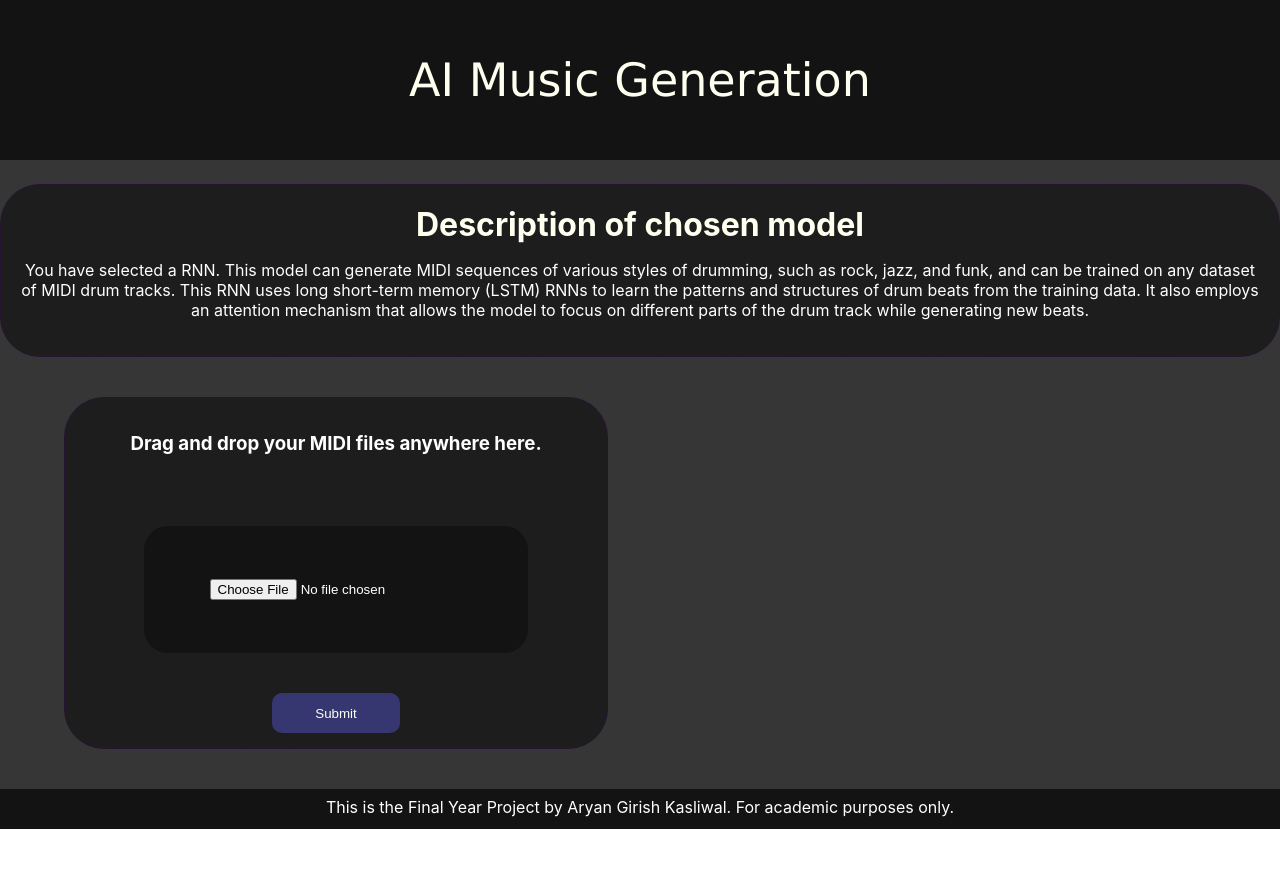
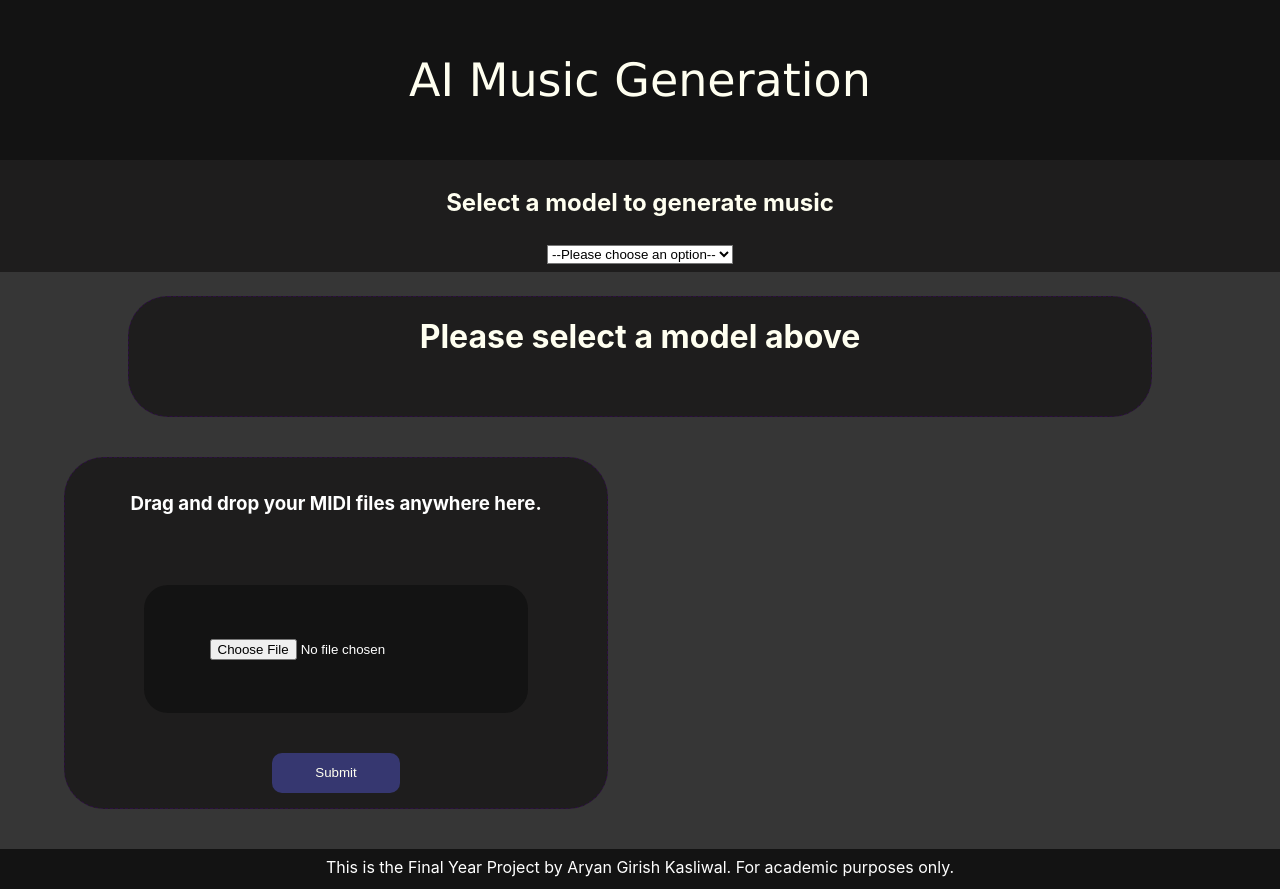
Before and after one commit to AryanKasliwal/Music_Generation_App_FYP, a React (Create React App) app: page / in a window 1280 px wide. Before the commit the page ends 829 px from the top, so only its background shows below. Built offline with nearby package versions, Linux system fonts and the light colour scheme.

Commit message:
Added model selection

```diff
--- a/src/App.js
+++ b/src/App.js
@@ -1,29 +1,46 @@
 import './Styles/App.css'
 import FileUploadBox from './Components/FileUploadBox';
 import React, { useState } from 'react';
-import ResultBox from './Components/ResultBox'
+import ResultBox from './Components/ResultBox';
+import ModelSelection from './Components/ModelSelection';
 
 
 function App() {
   const [generatedFileNames, setGeneratedFileNames] = useState([])
+  const [selectedModel, setSelectedModel] = useState("")
+
+  const updateSelectedModel = (choice) => {
+    setSelectedModel(choice)
+  }
 
   const updateFileNames = (data) => {
     setGeneratedFileNames(data)
+  }
+
+  const modelDescriptionHeadings = {
+    "": "Please select a model above",
+    "RNN": "Capabilities of RNN",
+    "VQ-VAE": "Description of chosen model"
+  }
+
+  const modelDescriptions = {
+    "": "",
+    "RNN": "You have selected a RNN. This model can generate MIDI sequences of various styles of drumming, such as rock, jazz, and funk, and can be trained on any dataset of MIDI drum tracks. This RNN uses long short-term memory (LSTM) RNNs to learn the patterns and structures of drum beats from the training data. It also employs an attention mechanism that allows the model to focus on different parts of the drum track while generating new beats.",
+    "VQ-VAE": ""
   }
   return (
     <div className='App'>
       <header className='App-header'>
         AI Music Generation
       </header>
-    {/* //     <div className='audio-player'>
-
-    //       </div> */}
+      <div className='audio-player'>
+        <ModelSelection setModelChoice={updateSelectedModel}/>
+      </div>
       <body className='body'>
         <div className='model-description'>
-            <h1 className='desc-heading'>Description of chosen model</h1>
+          <h1 className='desc-heading'>{modelDescriptionHeadings[selectedModel]}</h1>
           <p>
-              You have selected a RNN. This model can generate MIDI sequences of various styles of drumming, such as rock, jazz, and funk, and can be trained on any dataset of MIDI drum tracks.
-              This RNN uses long short-term memory (LSTM) RNNs to learn the patterns and structures of drum beats from the training data. It also employs an attention mechanism that allows the model to focus on different parts of the drum track while generating new beats.
+            {modelDescriptions[selectedModel]}
           </p>
         </div>
         <div className='upper-body'>
--- a/src/Components/ModelSelection.js
+++ b/src/Components/ModelSelection.js
@@ -1,10 +1,24 @@
-import React from 'react'
+import React, { useState } from 'react'
 import "../Styles/ModelSelection.css"
 
 export function ModelSelection(props) {
+
+  // const [selectedOption, setSelectedOption] = useState('');
+
+  const handleChange = (event) => {
+    props.setModelChoice(event.target.value);
+  };
+
   return (
     <div className="top-section">
-
+      <div>
+        <h2 className='dropdown-header'>Select a model to generate music</h2>
+      </div>
+      <select className='dropdown' id="dropdown-select" onChange={handleChange}>
+        <option value="">--Please choose an option--</option>
+        <option value="RNN">RNN</option>
+        <option value="VQ-VAE">VQ-VAE</option>
+      </select>
     </div>
   )
 }
--- a/src/Styles/App.css
+++ b/src/Styles/App.css
@@ -5,17 +5,11 @@
 .model-description {
   flex-direction: column;
   justify-content: center;
-  /* margin-top: 5vh; */
-  /* min-width: 15vw; */
-  /* min-height: 10vh; */
-  /* max-height: 40vh; */
   text-align: center;
   border: 1px dashed #2d0e42;
   color: white;
   padding: 20px;
   border-radius: 5vh;
-  /* max-width: 40vw;
-  min-width: 40vw; */
   background-color: #1e1d1d;
 }
 
@@ -42,12 +36,6 @@
   pointer-events: none;
 }
 
-@media (prefers-reduced-motion: no-preference) {
-  .App-logo {
-    animation: App-logo-spin infinite 20s linear;
-  }
-}
-
 .App-header {
   background-color: #131313;
   min-height: 20vh;
@@ -60,18 +48,16 @@
   color: #fffff0;
 }
 
-@keyframes App-logo-spin {
-  from {
-    transform: rotate(0deg);
-  }
-  to {
-    transform: rotate(360deg);
-  }
-}
-
 .footer{
   background-color: #131313;
   color: white;
   min-height: 3vh;
   padding: 1vh;
 }
+
+.model-description {
+  color: #fffff0;
+  display: flex;
+  margin-left: 10vw;
+  margin-right: 10vw;
+}
--- a/src/Styles/ModelSelection.css
+++ b/src/Styles/ModelSelection.css
@@ -1,32 +1,14 @@
 .top-section {
     background-color: #1e1d1d;
     justify-content: center;
+    padding: 1vh;
 }
 
 .dropdown {
-    background-color: aqua;
-    display: flex;
-    flex-direction: row;
+    background-color: white;
+    margin-top: 1vh;
 }
 
 .dropdown-header {
     color: #fffff0;
-    margin-left: 37vw;
-    margin-top: 2vh;
-    margin-bottom: 1vh;
-    display: flex;
-    float: left;
 }
-
-.dropdown-content {
-    margin-left: 37vw;
-    min-width: 10vw;
-    max-width: 25vw;
-}
-
-.model-description {
-    color: #fffff0;
-    display: flex;
-    margin-left: 10vw;
-    margin-right: 10vw;
-}
```
Lines whose indentation alone changed are shown as unchanged.
